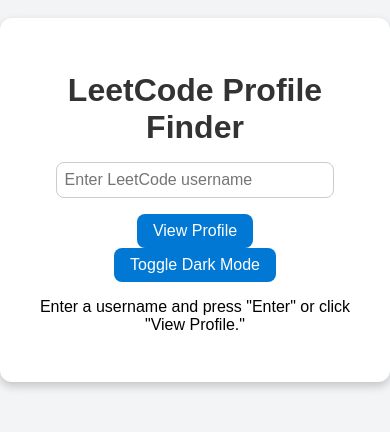
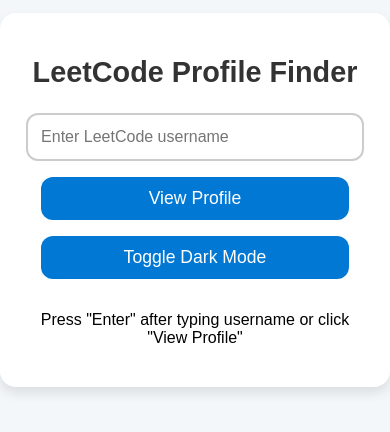
Before and after one commit to Prinnce123/leetcode, a plain HTML site: page index.html in a window 390 px wide. Shown: the part 222-654 px from the top of the page. Drawn offline with Linux system fonts and the light colour scheme.

Commit message:
Update index.html

```diff
--- a/index.html
+++ b/index.html
@@ -10,65 +10,91 @@
       font-family: 'Arial', sans-serif;
       margin: 0;
       padding: 0;
-      background: #f3f4f6;
+      background: #f4f7fa;
       display: flex;
       justify-content: center;
       align-items: center;
       min-height: 100vh;
       transition: background 0.3s, color 0.3s;
     }
+
+    /* Container Style */
     .container {
       text-align: center;
       background: white;
       padding: 2rem;
+      border-radius: 16px;
+      box-shadow: 0 6px 12px rgba(0, 0, 0, 0.1);
+      max-width: 450px;
+      width: 100%;
+      transition: all 0.3s ease-in-out;
+    }
+
+    h1 {
+      color: #333;
+      font-size: 2rem;
+      margin-bottom: 1.5rem;
+      text-align: center;
+    }
+
+    /* Input Box */
+    input {
+      width: 85%;
+      max-width: 350px;
+      padding: 0.8rem;
+      margin-bottom: 1rem;
+      border: 2px solid #ccc;
       border-radius: 12px;
-      box-shadow: 0 4px 10px rgba(0, 0, 0, 0.2);
-      max-width: 400px;
-      width: 90%;
+      font-size: 1rem;
+      outline: none;
+      transition: border-color 0.3s;
     }
-    h1 {
-      margin-bottom: 1rem;
-      color: #333;
+
+    input:focus {
+      border-color: #0078D4;
     }
-    input {
-      width: 80%;
-      max-width: 300px;
-      padding: 0.5rem;
-      margin-bottom: 1rem;
-      border: 1px solid #ccc;
-      border-radius: 8px;
-      font-size: 1rem;
-    }
+
+    /* Buttons */
     button {
-      padding: 0.5rem 1rem;
-      background: #0078D4;
+      padding: 0.7rem 1.5rem;
+      background-color: #0078D4;
       color: white;
       border: none;
-      border-radius: 8px;
+      border-radius: 12px;
       cursor: pointer;
-      font-size: 1rem;
+      font-size: 1.1rem;
+      transition: background-color 0.3s, transform 0.3s;
+      margin-bottom: 1rem;
     }
+
     button:hover {
-      background: #005BB5;
+      background-color: #005BB5;
+      transform: scale(1.05);
     }
+
     button:disabled {
-      background: #ccc;
+      background-color: #ccc;
       cursor: not-allowed;
     }
+
+    /* Dark Mode Styles */
     .dark-mode {
       background: #121212;
       color: #e0e0e0;
     }
+
     .dark-mode input {
       background: #333;
       color: white;
       border-color: #555;
     }
+
     .dark-mode button {
-      background: #1E88E5;
+      background-color: #1E88E5;
     }
+
     .dark-mode button:hover {
-      background: #1565C0;
+      background-color: #1565C0;
     }
 
     /* Modal Styles */
@@ -84,6 +110,7 @@
       align-items: center;
       z-index: 1000;
     }
+
     .modal-content {
       background: white;
       width: 90%;
@@ -93,11 +120,7 @@
       overflow: hidden;
       box-shadow: 0 8px 20px rgba(0, 0, 0, 0.3);
     }
-    .modal-content iframe {
-      width: 100%;
-      height: 100%;
-      border: none;
-    }
+
     .modal-close {
       position: absolute;
       top: 10px;
@@ -111,12 +134,28 @@
       display: flex;
       justify-content: center;
       align-items: center;
-      font-size: 1rem;
+      font-size: 1.5rem;
       cursor: pointer;
       outline: none;
     }
+
     .modal-close:hover {
       background: #ff0000;
+    }
+
+    /* Responsive Styling */
+    @media (max-width: 480px) {
+      h1 {
+        font-size: 1.8rem;
+      }
+
+      input, button {
+        width: 90%;
+      }
+
+      .container {
+        padding: 1.5rem;
+      }
     }
   </style>
 </head>
@@ -128,44 +167,35 @@
     <button id="searchBtn" onclick="openProfile()">View Profile</button>
     <br />
     <button onclick="toggleDarkMode()">Toggle Dark Mode</button>
-    <p>Enter a username and press "Enter" or click "View Profile."</p>
+    <p>Press "Enter" after typing username or click "View Profile"</p>
   </div>
 
-  <!-- Modal -->
+  <!-- Modal for profile viewing -->
   <div id="profileModal" class="modal">
     <div class="modal-content">
-      <iframe id="profileIframe" src=""></iframe>
+      <iframe id="profileIframe" src="" style="width: 100%; height: 100%; border: none;"></iframe>
       <button class="modal-close" onclick="closeModal()">×</button>
     </div>
   </div>
 
   <script>
-    // Open profile in modal
+    // Open profile in a new tab
     function openProfile() {
       const username = document.getElementById('username').value.trim();
       if (username) {
-        const iframe = document.getElementById('profileIframe');
-        iframe.src = `https://leetcode.com/u/${username}/`;
-        document.getElementById('profileModal').style.display = 'flex';
+        const url = `https://leetcode.com/u/${username}/`;
+        window.open(url, "_blank"); // Open profile in a new tab
       } else {
         alert("Please enter a valid username.");
       }
     }
 
-    // Close modal
-    function closeModal() {
-      const modal = document.getElementById('profileModal');
-      modal.style.display = 'none';
-      const iframe = document.getElementById('profileIframe');
-      iframe.src = ''; // Clear iframe source for cleanup
-    }
-
-    // Dark mode toggle
+    // Toggle dark mode
     function toggleDarkMode() {
       document.body.classList.toggle('dark-mode');
     }
 
-    // Enter key functionality
+    // Enter key functionality to open profile
     document.getElementById('username').addEventListener('keydown', function(event) {
       if (event.key === 'Enter') {
         openProfile();
@@ -179,6 +209,12 @@
         closeModal();
       }
     });
+
+    // Close modal function
+    function closeModal() {
+      const modal = document.getElementById('profileModal');
+      modal.style.display = 'none';
+    }
   </script>
 </body>
 </html>
```
